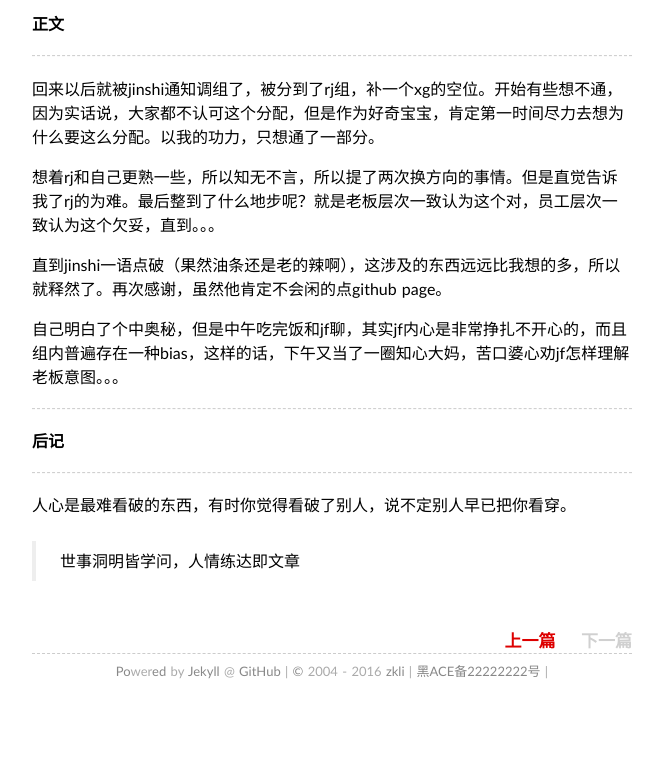
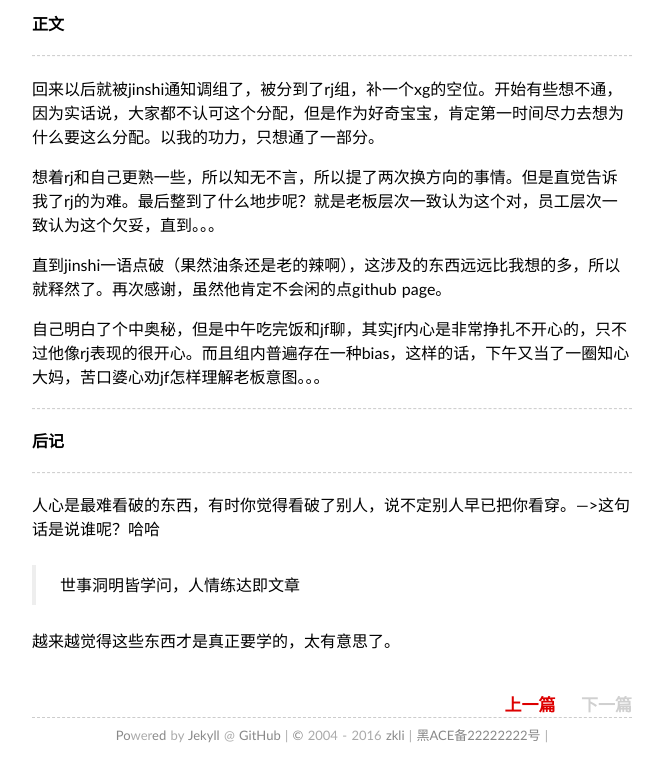
Before and after one commit to lizekui/lizekui.github.io, a Jekyll site: the page built from _posts/2016-03-23-the-most-precious-harvest-since-internship.md, in a window 1280 px wide. Shown: the part 1128-1907 px from the top of the page, without its empty margins (308-971 px from the left). Built offline with Jekyll 4.4.1, drawn with Linux system fonts in a browser that asks for light colours; some web fonts are replaced; comment, search, counter and statistics services are not loaded; before the commit the page ends 1843 px from its top, so only the background shows below that.

Commit message:
change a line

```diff
--- a/_posts/2016-03-23-the-most-precious-harvest-since-internship.md
+++ b/_posts/2016-03-23-the-most-precious-harvest-since-internship.md
@@ -33,7 +33,7 @@ __【夜幕下的哈尔滨】__
 
 直到jinshi一语点破（果然油条还是老的辣啊），这涉及的东西远远比我想的多，所以就释然了。再次感谢，虽然他肯定不会闲的点github page。
 
-自己明白了个中奥秘，但是中午吃完饭和jf聊，其实jf内心是非常挣扎不开心的，而且组内普遍存在一种bias，这样的话，下午又当了一圈知心大妈，苦口婆心劝jf怎样理解老板意图。。。
+自己明白了个中奥秘，但是中午吃完饭和jf聊，其实jf内心是非常挣扎不开心的，只不过他像rj表现的很开心。而且组内普遍存在一种bias，这样的话，下午又当了一圈知心大妈，苦口婆心劝jf怎样理解老板意图。。。
 
 ---
 
@@ -41,6 +41,8 @@ __【夜幕下的哈尔滨】__
 
 ---
 
-人心是最难看破的东西，有时你觉得看破了别人，说不定别人早已把你看穿。
+人心是最难看破的东西，有时你觉得看破了别人，说不定别人早已把你看穿。--->这句话是说谁呢？哈哈
 
 >世事洞明皆学问，人情练达即文章
+
+越来越觉得这些东西才是真正要学的，太有意思了。
```
